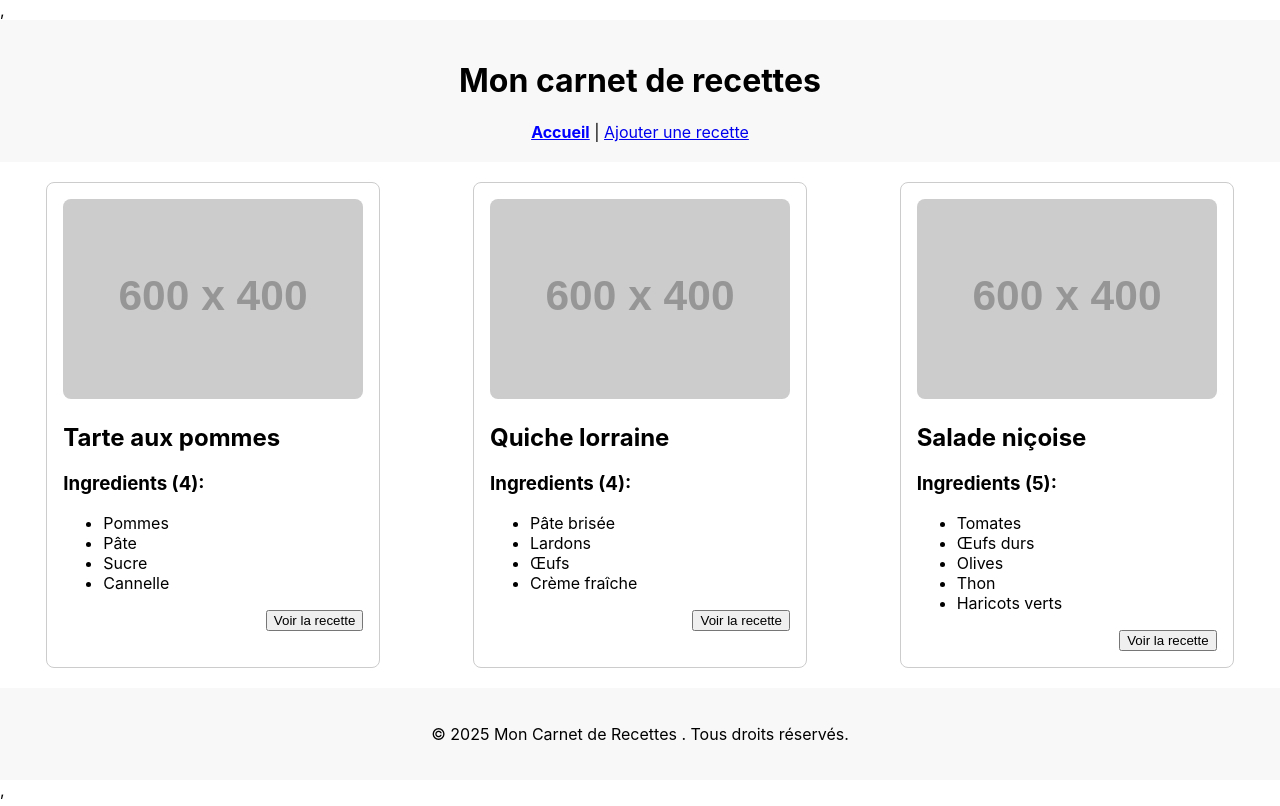
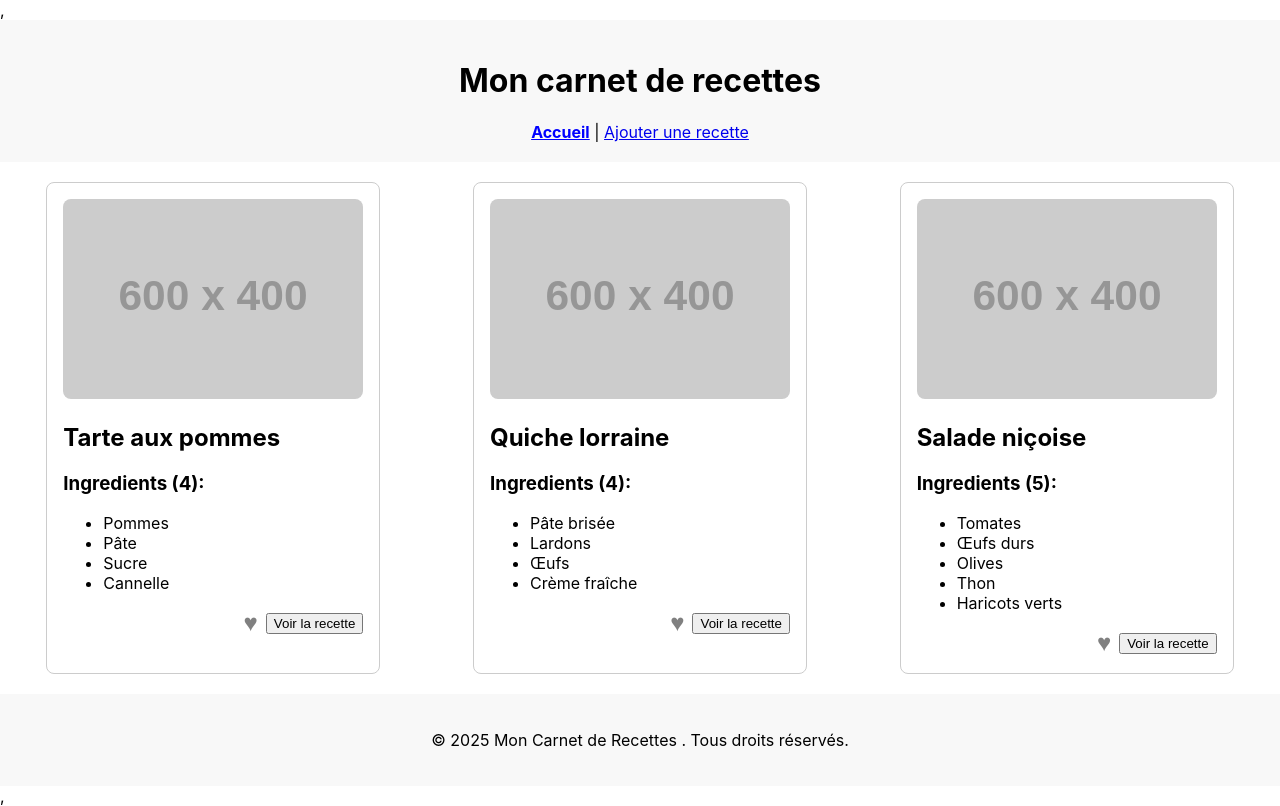
Before and after one commit to didiertahobeu/mon_carnet_recettes, a React (Create React App) app: page / in a window 1280 px wide. Built offline with nearby package versions, Linux system fonts and the light colour scheme.

Commit message:
feat: Tp8 favoris

```diff
--- a/src/components/RecipeCard.js
+++ b/src/components/RecipeCard.js
@@ -1,7 +1,14 @@
+import React, { useState } from 'react';
 import PropTypes from 'prop-types';
 import { formatTitle } from '../utils/formatter';
 
 function RecipeCard({title, image, ingredients, children }) {
+  const [isFavorite, setIsFavorite] = useState(false);
+
+  const toggleFavorite = () => {
+    setIsFavorite(!isFavorite);
+  };
+
   return (
     <div className="recipe-card" style={{ border: '1px solid #ccc', borderRadius: '8px', padding: '16px', maxWidth: '300px' }}>
       <img src={image} alt={formatTitle(title)} style={{ width: '100%', borderRadius: '8px' }} />
@@ -12,7 +19,22 @@ function RecipeCard({title, image, ingredients, children }) {
             <li key={index}>{ingredient}</li>
           ))}
         </ul>
-        <div style={{display: 'flex', justifyContent: 'end'}} className="recipe-card__footer">
+        <div style={{display: 'flex', justifyContent: 'end', alignItems: 'center'}} className="recipe-card__footer">
+            <button
+              onClick={toggleFavorite}
+              aria-label={isFavorite ? "Remove from favorites" : "Add to favorites"}
+              style={{
+                background: 'none',
+                border: 'none',
+                cursor: 'pointer',
+                fontSize: '24px',
+                color: isFavorite ? 'red' : 'gray',
+                padding: 0,
+                marginRight: '8px',
+              }}
+            >
+              ♥
+            </button>
             {children}
         </div>
 
```
